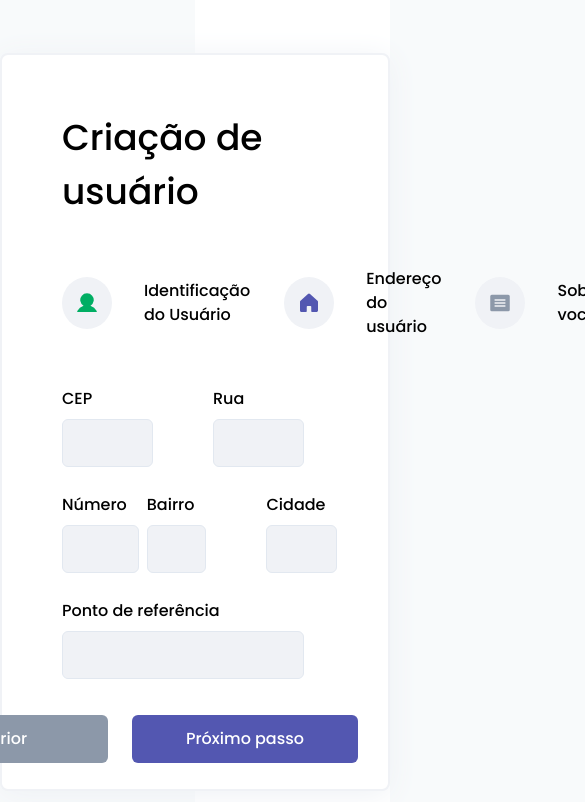
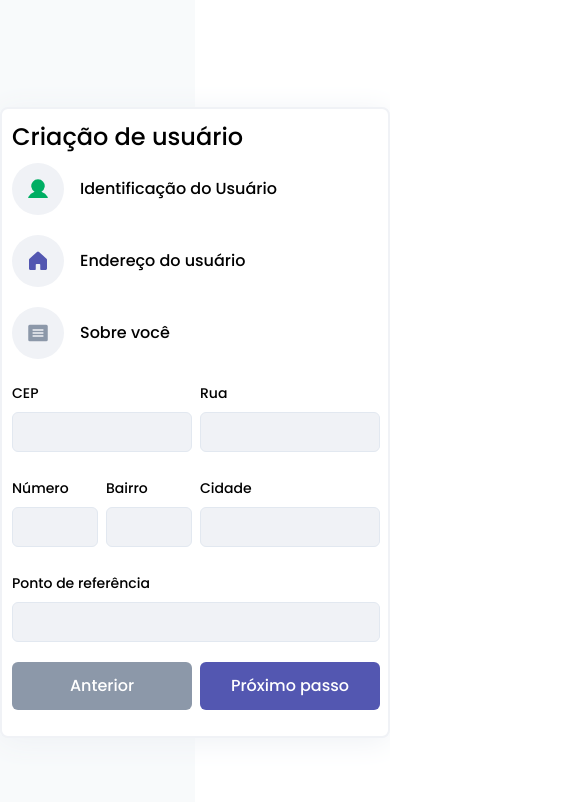
Before and after one commit to andreseichi/form-create-user, a React (Vite) app: page /address in a window 390 px wide. Shown: the top 802 px of the page, 585 px wide, since content can reach past the window. Built offline with nearby package versions, Linux system fonts and the light colour scheme.

Commit message:
responsividade

```diff
--- a/src/components/Header/index.tsx
+++ b/src/components/Header/index.tsx
@@ -1,6 +1,5 @@
 import { Flex, Icon, Text } from "@chakra-ui/react";
 import { Article, House, User } from "phosphor-react";
-import { useEffect } from "react";
 import { useLocation } from "react-router-dom";
 
 export function Header() {
@@ -14,13 +13,18 @@ export function Header() {
       : "gray.400";
 
   return (
-    <Flex direction="column" gap={12}>
-      <Text as="h1" fontSize="4xl" fontWeight={500}>
+    <Flex direction="column" gap={[2, 12]}>
+      <Text as="h1" fontSize={["2xl", "4xl"]} fontWeight={500}>
         Criação de usuário
       </Text>
 
-      <Flex align="center" justify="flex-start" gap="8">
-        <Flex gap={8} align="center">
+      <Flex
+        align={["flex-start", "center"]}
+        justify="flex-start"
+        direction={["column", "row"]}
+        gap={["5", "8"]}
+      >
+        <Flex gap={[4, 8]} align="center">
           <Flex
             minW={50}
             minH={50}
@@ -42,7 +46,7 @@ export function Header() {
             Identificação do Usuário
           </Text>
         </Flex>
-        <Flex gap={8} align="center">
+        <Flex gap={[4, 8]} align="center">
           <Flex
             minW={50}
             minH={50}
@@ -64,7 +68,7 @@ export function Header() {
             Endereço do usuário
           </Text>
         </Flex>
-        <Flex gap={8} align="center">
+        <Flex gap={[4, 8]} align="center">
           <Flex
             minW={50}
             minH={50}
--- a/src/components/Input/index.tsx
+++ b/src/components/Input/index.tsx
@@ -21,11 +21,15 @@ const InputBase: ForwardRefRenderFunction<HTMLInputElement, InputProps> = (
 ) => {
   return (
     <FormControl isInvalid={!!error} isRequired={required}>
-      {!!label && <FormLabel htmlFor={name}>{label}</FormLabel>}
+      {!!label && (
+        <FormLabel htmlFor={name} fontSize={[14, 16]}>
+          {label}
+        </FormLabel>
+      )}
       <ChakraInput
         name={name}
         id={name}
-        size="lg"
+        fontSize={[14, 18]}
         ref={ref}
         backgroundColor="gray.100"
         color="black"
--- a/src/layouts/CreateUserFormLayout/index.tsx
+++ b/src/layouts/CreateUserFormLayout/index.tsx
@@ -9,15 +9,15 @@ export function CreateUserFormLayout() {
       <Flex
         w="100%"
         maxW={1014}
-        minH="738px"
+        minH={["0", "738px"]}
         bg="white"
-        pt="56px"
-        pr="30px"
+        pt={["10px", "56px"]}
+        pr={["8px", "30px"]}
         pb="26px"
-        pl="60px"
+        pl={["10px", "60px"]}
         borderRadius={8}
         direction="column"
-        gap="12"
+        gap={["6", "12"]}
         position="relative"
         border="2px solid"
         borderColor="gray.100"
--- a/src/pages/Form/UserAbout/index.tsx
+++ b/src/pages/Form/UserAbout/index.tsx
@@ -58,7 +58,7 @@ export function UserAbout() {
       overflowY="hidden"
       onSubmit={handleSubmit(handleSubmitUserAbout)}
     >
-      <Box w="100%" pr="54px">
+      <Box w="100%" pr={["0", "54px"]}>
         <Stack spacing="26" w="100%">
           <Flex gap="60px">
             <Textarea
@@ -71,13 +71,20 @@ export function UserAbout() {
         </Stack>
       </Box>
 
-      <Flex position="absolute" bottom="26px" alignSelf="flex-end" gap={6}>
+      <Flex
+        position={["initial", "absolute"]}
+        mt={["20px", "0"]}
+        w={["100%", "auto"]}
+        bottom="26px"
+        alignSelf="flex-end"
+        gap={[2, 6]}
+      >
         <Button
           colorScheme="purple"
           backgroundColor="gray.400"
           _hover={{ filter: "brightness(0.9)" }}
           size="lg"
-          minW="226px"
+          minW={["auto", "226px"]}
           w="100%"
           fontWeight={500}
           fontSize="16px"
@@ -93,7 +100,7 @@ export function UserAbout() {
           backgroundColor="purple.400"
           _hover={{ filter: "brightness(0.9)" }}
           size="lg"
-          minW="226px"
+          minW={["auto", "226px"]}
           w="100%"
           fontWeight={500}
           fontSize="16px"
--- a/src/pages/Form/UserAddress/index.tsx
+++ b/src/pages/Form/UserAddress/index.tsx
@@ -83,9 +83,9 @@ export function UserAddress() {
       overflowY="hidden"
       onSubmit={handleSubmit(handleSubmitUserAddress)}
     >
-      <Box w="100%" pr="54px">
+      <Box w="100%" pr={["0", "54px"]}>
         <Stack spacing="26" w="100%">
-          <Flex gap="60px">
+          <Flex gap={["8px", "60px"]}>
             <Input
               {...register("cep")}
               name="cep"
@@ -101,7 +101,7 @@ export function UserAddress() {
             />
           </Flex>
 
-          <Flex gap="60px" w="100%">
+          <Flex gap={["8px", "60px"]} w="100%">
             <Flex gap="8px" w="100%">
               <Input
                 {...register("number")}
@@ -135,13 +135,20 @@ export function UserAddress() {
         </Stack>
       </Box>
 
-      <Flex position="absolute" bottom="26px" alignSelf="flex-end" gap={6}>
+      <Flex
+        position={["initial", "absolute"]}
+        mt={["20px", "0"]}
+        w={["100%", "auto"]}
+        bottom="26px"
+        alignSelf="flex-end"
+        gap={[2, 6]}
+      >
         <Button
           colorScheme="purple"
           backgroundColor="gray.400"
           _hover={{ filter: "brightness(0.9)" }}
           size="lg"
-          minW="226px"
+          minW={["auto", "226px"]}
           w="100%"
           fontWeight={500}
           fontSize="16px"
@@ -157,7 +164,7 @@ export function UserAddress() {
           backgroundColor="purple.400"
           _hover={{ filter: "brightness(0.9)" }}
           size="lg"
-          minW="226px"
+          minW={["auto", "226px"]}
           w="100%"
           fontWeight={500}
           fontSize="16px"
--- a/src/pages/Form/UserCreated/index.tsx
+++ b/src/pages/Form/UserCreated/index.tsx
@@ -18,16 +18,16 @@ export function UserCreated() {
       <Flex
         w="100%"
         maxW={545}
-        minH="738px"
+        minH={["0", "738px"]}
         bg="white"
-        pt="59px"
-        pr="40px"
+        pt={["10px", "59px"]}
+        pr={["8px", "40px"]}
         pb="38px"
-        pl="50px"
+        pl={["10px", "50px"]}
         borderRadius={8}
         direction="column"
         align="flex-start"
-        gap="12"
+        gap={["6", "12"]}
         position="relative"
         border="2px solid"
         borderColor="gray.100"
@@ -123,7 +123,13 @@ export function UserCreated() {
             </Text>
           </Flex>
 
-          <Box position="absolute" bottom="0" alignSelf="center" w="100%">
+          <Box
+            position={["initial", "absolute"]}
+            mt={["20px", "0"]}
+            w={["100%", "auto"]}
+            bottom="26px"
+            alignSelf="flex-end"
+          >
             <Button
               colorScheme="purple"
               backgroundColor="purple.400"
--- a/src/pages/Form/UserInfo/index.tsx
+++ b/src/pages/Form/UserInfo/index.tsx
@@ -87,7 +87,7 @@ export function UserInfo() {
       overflowY="hidden"
       onSubmit={handleSubmit(handleSubmitUserInfo)}
     >
-      <Box w="100%" pr="54px">
+      <Box w="100%" pr={["0", "54px"]}>
         <Stack spacing="26" w="100%">
           <Input
             {...register("name")}
@@ -95,7 +95,7 @@ export function UserInfo() {
             label="Nome"
             error={errors.name}
           />
-          <Flex gap="60px">
+          <Flex gap={["8px", "60px"]} align="flex-end">
             <Input
               {...register("password")}
               name="password"
@@ -111,7 +111,7 @@ export function UserInfo() {
               error={errors.confirmPassword}
             />
           </Flex>
-          <Flex gap="60px">
+          <Flex gap={["8px", "60px"]} align="flex-end">
             <Input
               {...register("email")}
               name="email"
@@ -129,7 +129,14 @@ export function UserInfo() {
         </Stack>
       </Box>
 
-      <Flex position="absolute" bottom="26px" alignSelf="flex-end" gap={6}>
+      <Flex
+        position={["initial", "absolute"]}
+        bottom="26px"
+        alignSelf="flex-end"
+        gap={6}
+        mt={["20px", "0"]}
+        w={["100%", "auto"]}
+      >
         <Button
           type="submit"
           colorScheme="purple"
```
